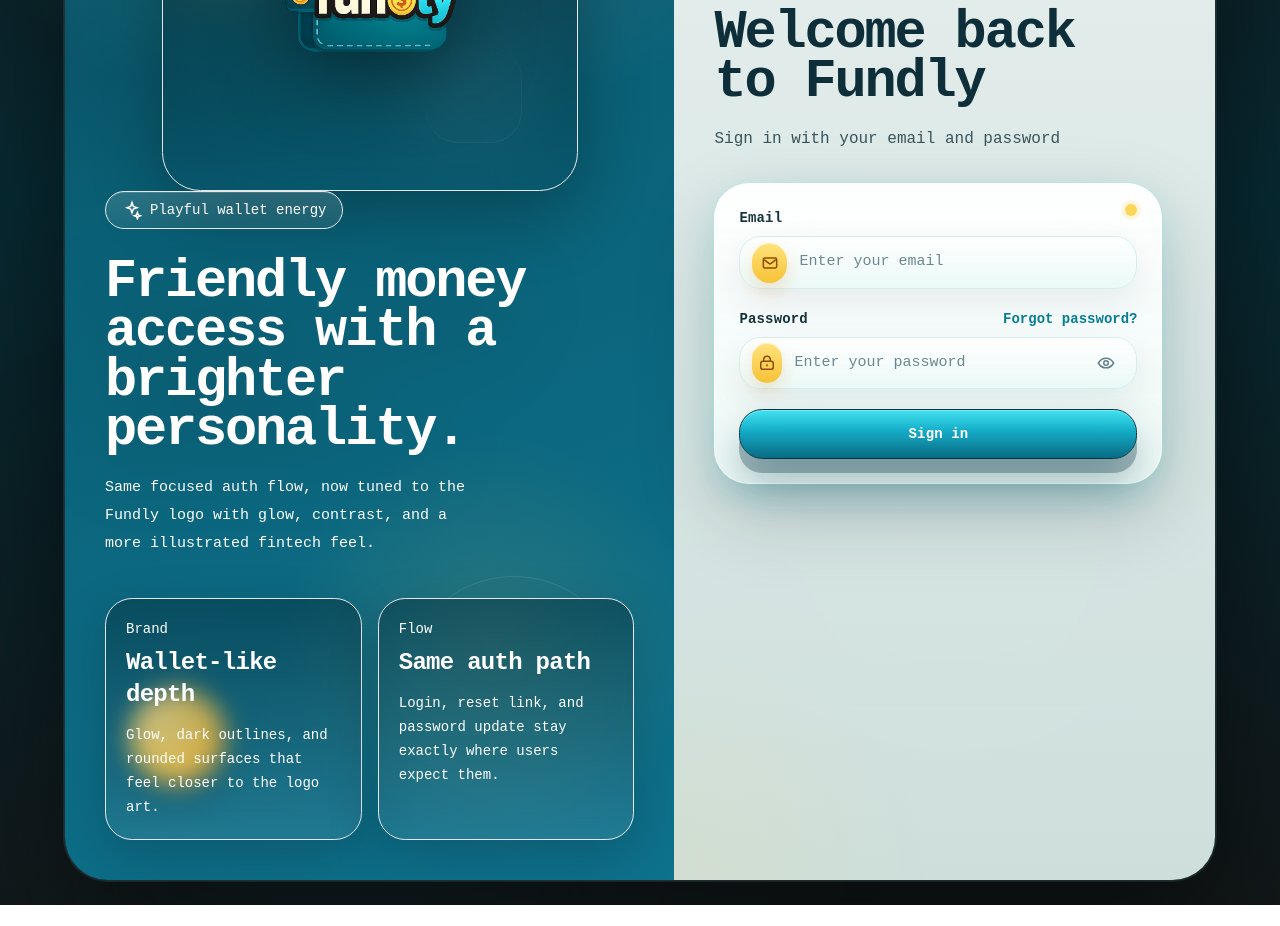
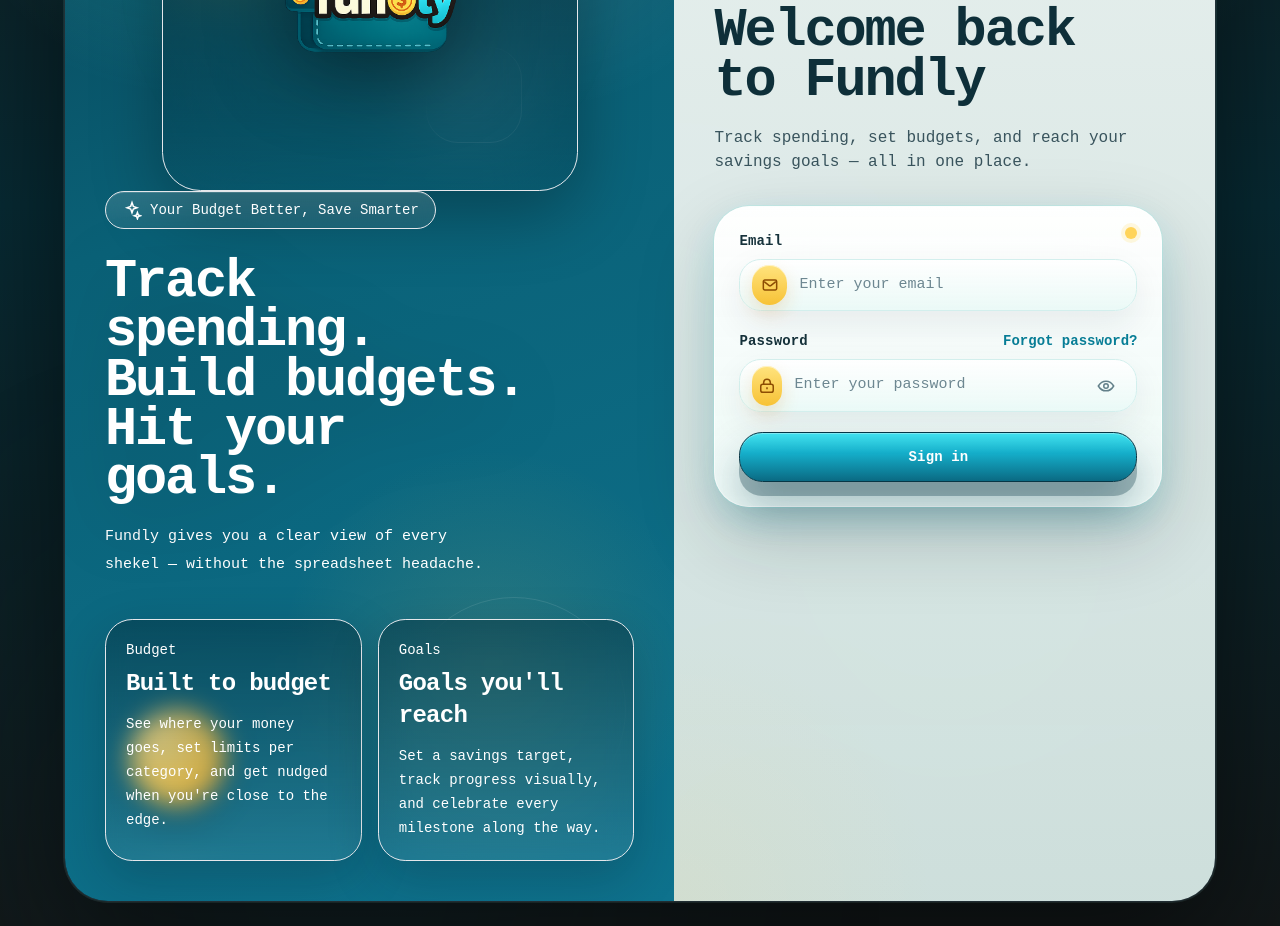
Before and after one commit to miraa2001/Fundly-dev, a React (Vite) app: page /#/login in a window 1280 px wide. Shown: the part 460-1386 px from the top of the page. Before the commit the page ends 1365 px from the top, so only its background shows below. Built offline with nearby package versions, Linux system fonts and the light colour scheme; no server answers; a web font is replaced by a local one.

Commit message:
copy: shift auth messaging to product value

```diff
--- a/src/components/auth/AuthLayout.jsx
+++ b/src/components/auth/AuthLayout.jsx
@@ -35,7 +35,6 @@
               <div className="relative w-full max-w-[26rem]">
                 <div className="absolute left-1/2 top-12 h-40 w-40 -translate-x-1/2 rounded-full bg-[#5af0dc]/40 blur-[85px]" />
                 <div className="absolute left-8 top-24 h-14 w-14 rounded-full bg-[radial-gradient(circle_at_30%_30%,#ffe488_0%,#f7bf36_64%,#d98117_100%)] shadow-[0_0_0_6px_rgba(0,0,0,0.12),0_14px_26px_rgba(0,0,0,0.24)]" />
-                <div className="absolute right-8 top-16 h-12 w-12 rounded-full border border-white/16 bg-white/12 backdrop-blur-md" />
                 <div className="absolute right-14 bottom-12 h-24 w-24 rounded-[2rem] border border-white/14 bg-[linear-gradient(145deg,rgba(255,255,255,0.16),rgba(255,255,255,0.03))] backdrop-blur-md" />
                 <div className="relative overflow-hidden rounded-[2.4rem] border border-white/12 bg-[linear-gradient(180deg,rgba(2,32,44,0.68),rgba(5,62,78,0.28))] px-8 py-10 shadow-[0_22px_70px_rgba(0,0,0,0.3)] backdrop-blur-2xl">
                   <div className="absolute inset-x-10 top-0 h-px bg-gradient-to-r from-transparent via-white/60 to-transparent" />
@@ -52,26 +51,26 @@
             <div className="relative z-10 mt-auto max-w-md">
               <div className="inline-flex items-center gap-2 rounded-full border border-white/12 bg-[linear-gradient(180deg,rgba(255,255,255,0.14),rgba(255,255,255,0.08))] px-4 py-2 text-sm text-white/86 shadow-[inset_0_1px_0_rgba(255,255,255,0.14)] backdrop-blur-md">
                 <SparkIcon />
-                Playful wallet energy
+                Your Budget Better, Save Smarter
               </div>
               <h2 className="mt-7 max-w-lg text-[3.35rem] font-bold leading-[0.92] tracking-[-0.04em] text-white drop-shadow-[0_18px_36px_rgba(0,0,0,0.18)]">
-                Friendly money access with a brighter personality.
+                Track spending. Build budgets. Hit your goals.
               </h2>
               <p className="mt-5 max-w-sm text-[15px] leading-7 text-white/78">
-                Same focused auth flow, now tuned to the Fundly logo with glow, contrast, and a more illustrated fintech feel.
+                Fundly gives you a clear view of every shekel — without the spreadsheet headache.
               </p>
             </div>
 
             <div className="relative z-10 mt-10 grid gap-4 sm:grid-cols-2">
               <div className="rounded-[1.7rem] border border-white/14 bg-[linear-gradient(180deg,rgba(4,40,52,0.44),rgba(255,255,255,0.08))] p-5 shadow-[0_18px_50px_rgba(8,22,31,0.22)] backdrop-blur-md">
-                <p className="text-sm text-white/66">Brand</p>
-                <p className="mt-2 text-2xl font-bold tracking-[-0.03em]">Wallet-like depth</p>
-                <p className="mt-3 text-sm leading-6 text-white/74">Glow, dark outlines, and rounded surfaces that feel closer to the logo art.</p>
+                <p className="text-sm text-white/66">Budget</p>
+                <p className="mt-2 text-2xl font-bold tracking-[-0.03em]">Built to budget</p>
+                <p className="mt-3 text-sm leading-6 text-white/74">See where your money goes, set limits per category, and get nudged when you're close to the edge.</p>
               </div>
               <div className="rounded-[1.7rem] border border-white/14 bg-[linear-gradient(180deg,rgba(4,40,52,0.44),rgba(255,255,255,0.08))] p-5 shadow-[0_18px_50px_rgba(8,22,31,0.22)] backdrop-blur-md">
-                <p className="text-sm text-white/66">Flow</p>
-                <p className="mt-2 text-2xl font-bold tracking-[-0.03em]">Same auth path</p>
-                <p className="mt-3 text-sm leading-6 text-white/74">Login, reset link, and password update stay exactly where users expect them.</p>
+                <p className="text-sm text-white/66">Goals</p>
+                <p className="mt-2 text-2xl font-bold tracking-[-0.03em]">Goals you'll reach</p>
+                <p className="mt-3 text-sm leading-6 text-white/74">Set a savings target, track progress visually, and celebrate every milestone along the way.</p>
               </div>
             </div>
           </section>
--- a/src/pages/LoginPage.jsx
+++ b/src/pages/LoginPage.jsx
@@ -60,7 +60,7 @@
 
       setStatus({
         tone: 'success',
-        message: 'Welcome back. Your Fundly session is active.',
+        message: 'Welcome back! Taking you to your dashboard...',
       });
     } catch (error) {
       setStatus({
@@ -74,9 +74,9 @@
 
   return (
     <AuthLayout
-      eyebrow="Account Access"
+      eyebrow="Your Money, Simplified"
       title="Welcome back to Fundly"
-      description="Sign in with your email and password"
+      description="Track spending, set budgets, and reach your savings goals — all in one place."
     >
       <form className="space-y-5" onSubmit={handleSubmit} noValidate>
         <StatusMessage tone={status?.tone} message={status?.message} />
```
